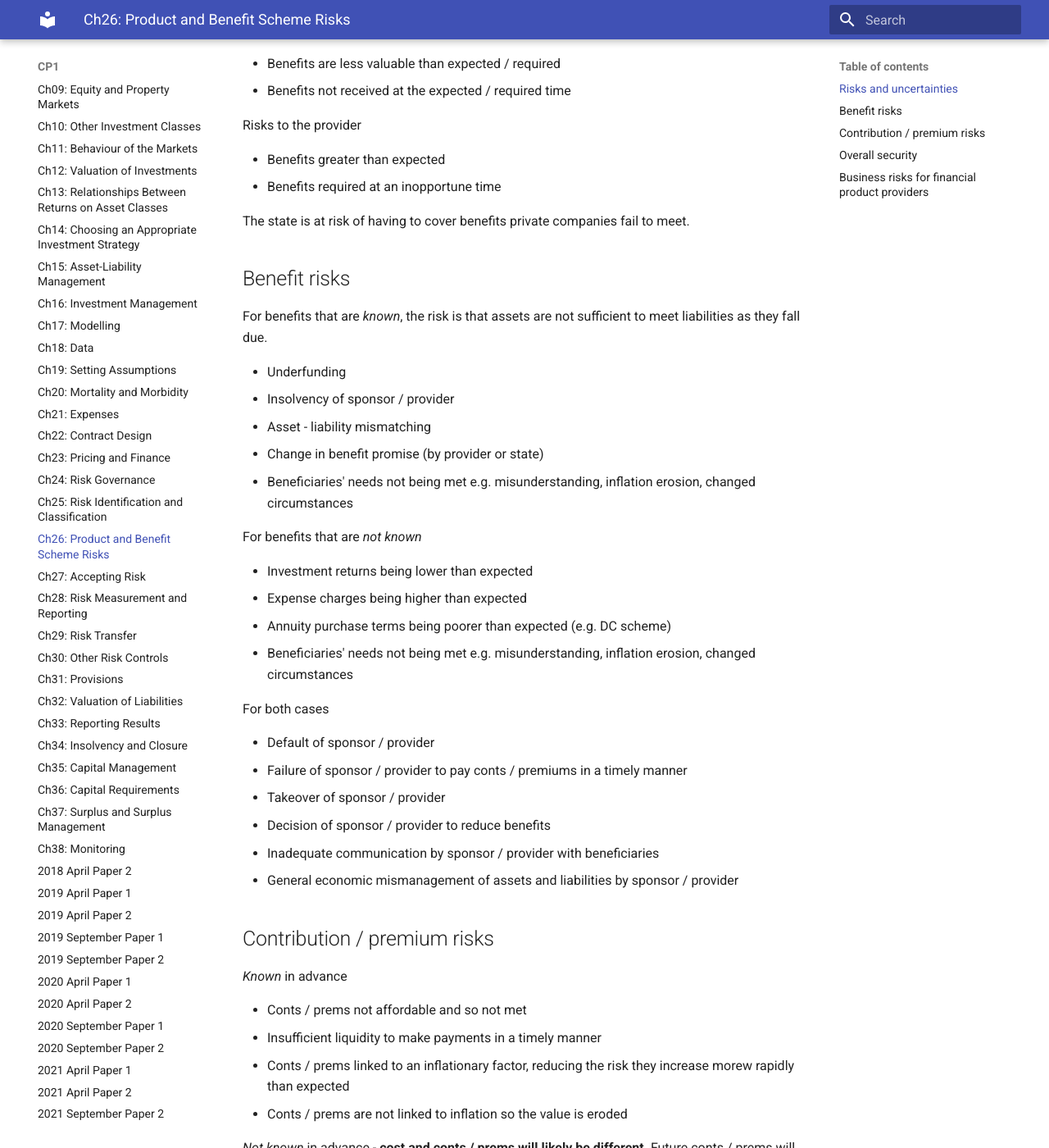
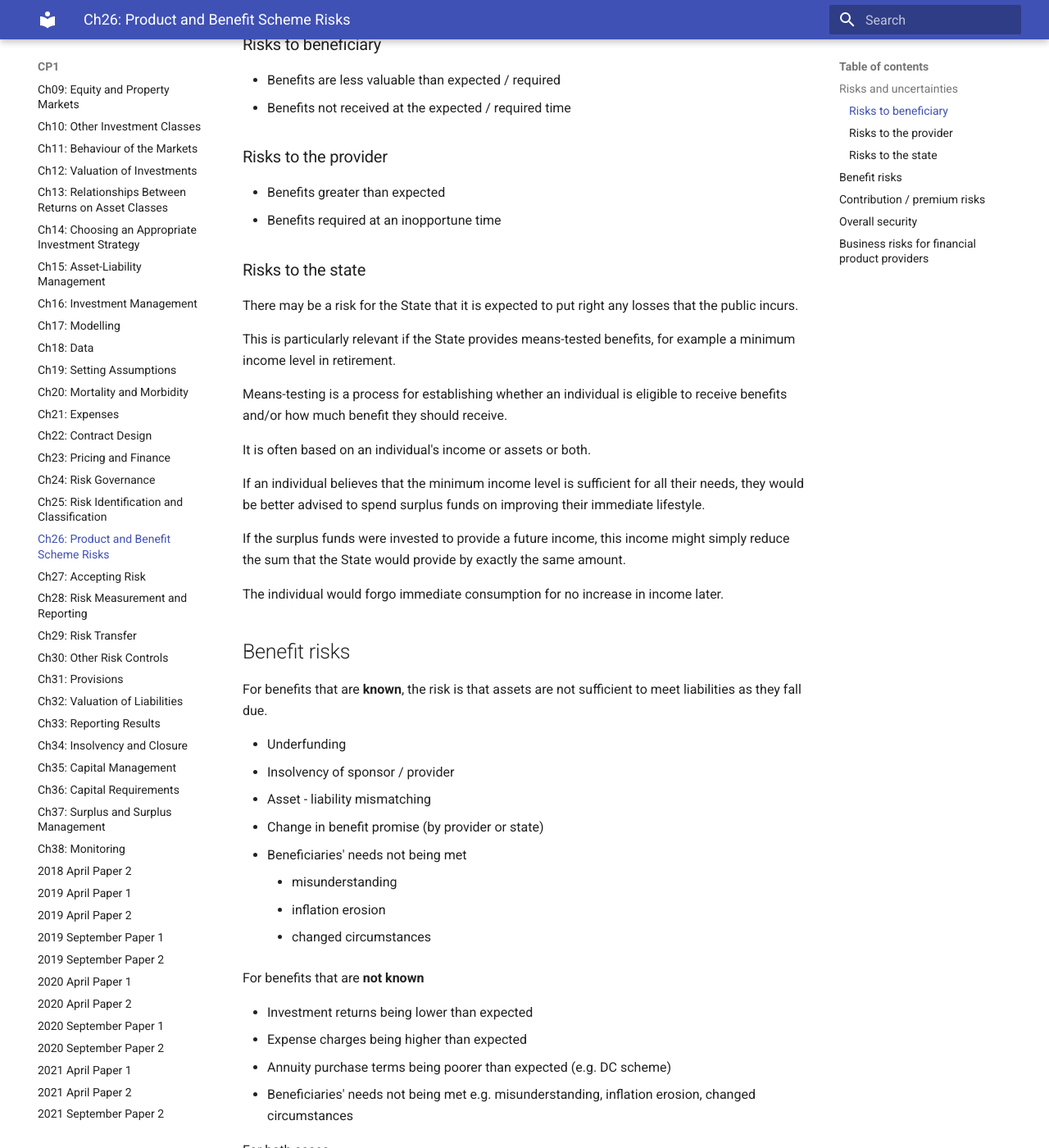
Before and after one commit to samthorold/scribbles, an MkDocs documentation site: the page built from docs/26-product-and-benefit-scheme-risks.md, in a window 1280 px wide and 1400 px high, scrolled down 249 px. Shown: the whole window at 82% size. Built offline with MkDocs 1.6.1 and Material for MkDocs 9.7.7, drawn with Linux system fonts in a browser that asks for light colours; some of the changed text lies outside the part shown.

Commit message:
Ch26: Product and benefit scheme risks

```diff
--- a/docs/26-product-and-benefit-scheme-risks.md
+++ b/docs/26-product-and-benefit-scheme-risks.md
@@ -2,31 +2,46 @@
 
 Relate to both contributions / premiums and benefits.
 
-Risks to beneficiary
+### Risks to beneficiary
 
 - Benefits are less valuable than expected / required
 - Benefits not received at the expected / required time
 
-Risks to the provider
+### Risks to the provider
 
 - Benefits greater than expected
 - Benefits required at an inopportune time
 
-The state is at risk of having to cover benefits private companies fail to meet.
+### Risks to the state
+
+There may be a risk for the State that it is expected to put right any losses that the public incurs.
+
+This is particularly relevant if the State provides means-tested benefits, for example a minimum income level in retirement.
+
+Means-testing is a process for establishing whether an individual is eligible to receive benefits and/or how much benefit they should receive.
+
+It is often based on an individual's income or assets or both.
+
+If an individual believes that the minimum income level is sufficient for all their needs, they would be better advised to spend surplus funds on improving their immediate lifestyle.
+
+If the surplus funds were invested to provide a future income, this income might simply reduce the sum that the State would provide by exactly the same amount.
+
+The individual would forgo immediate consumption for no increase in income later.
 
 ## Benefit risks
 
-For benefits that are _known_, the risk is that assets are not sufficient to
-meet liabilities as they fall due.
+For benefits that are **known**, the risk is that assets are not sufficient to meet liabilities as they fall due.
 
 - Underfunding
 - Insolvency of sponsor / provider
 - Asset - liability mismatching
 - Change in benefit promise (by provider or state)
-- Beneficiaries' needs not being met e.g. misunderstanding, inflation erosion,
-changed circumstances
+- Beneficiaries' needs not being met
+    - misunderstanding
+    - inflation erosion
+    - changed circumstances
 
-For benefits that are _not known_
+For benefits that are **not known**
 
 - Investment returns being lower than expected
 - Expense charges being higher than expected
@@ -45,7 +60,7 @@ For both cases
 
 ## Contribution / premium risks
 
-_Known_ in advance
+**Known** in advance
 
 - Conts / prems not affordable and so not met
 - Insufficient liquidity to make payments in a timely manner
@@ -53,7 +68,8 @@ _Known_ in advance
 increase morew rapidly than expected
 - Conts / prems are not linked to inflation so the value is eroded
 
-_Not known_ in advance - **cost and conts / prems will likely be different**.
+**Not known** in advance - **cost and conts / prems will likely be different**.
+
 Future conts / prems will depend on
 
 - Amount of promised benefit
@@ -62,8 +78,7 @@ Future conts / prems will depend on
 - Effect of inflation on the level, real level, of the benefits
 - Investment return (net of tax) on conts / prems
 
-If there is a shortfall in a defined benefit scheme, the sponsor may be
-required by legislation to make extra conts. Associated risks include
+If there is a shortfall in a defined benefit scheme, the sponsor may be required by legislation to make extra conts. Associated risks include
 
 - Lack of liquid funds
 - Excessive conts, which the sponsor may not be able to afford
```
